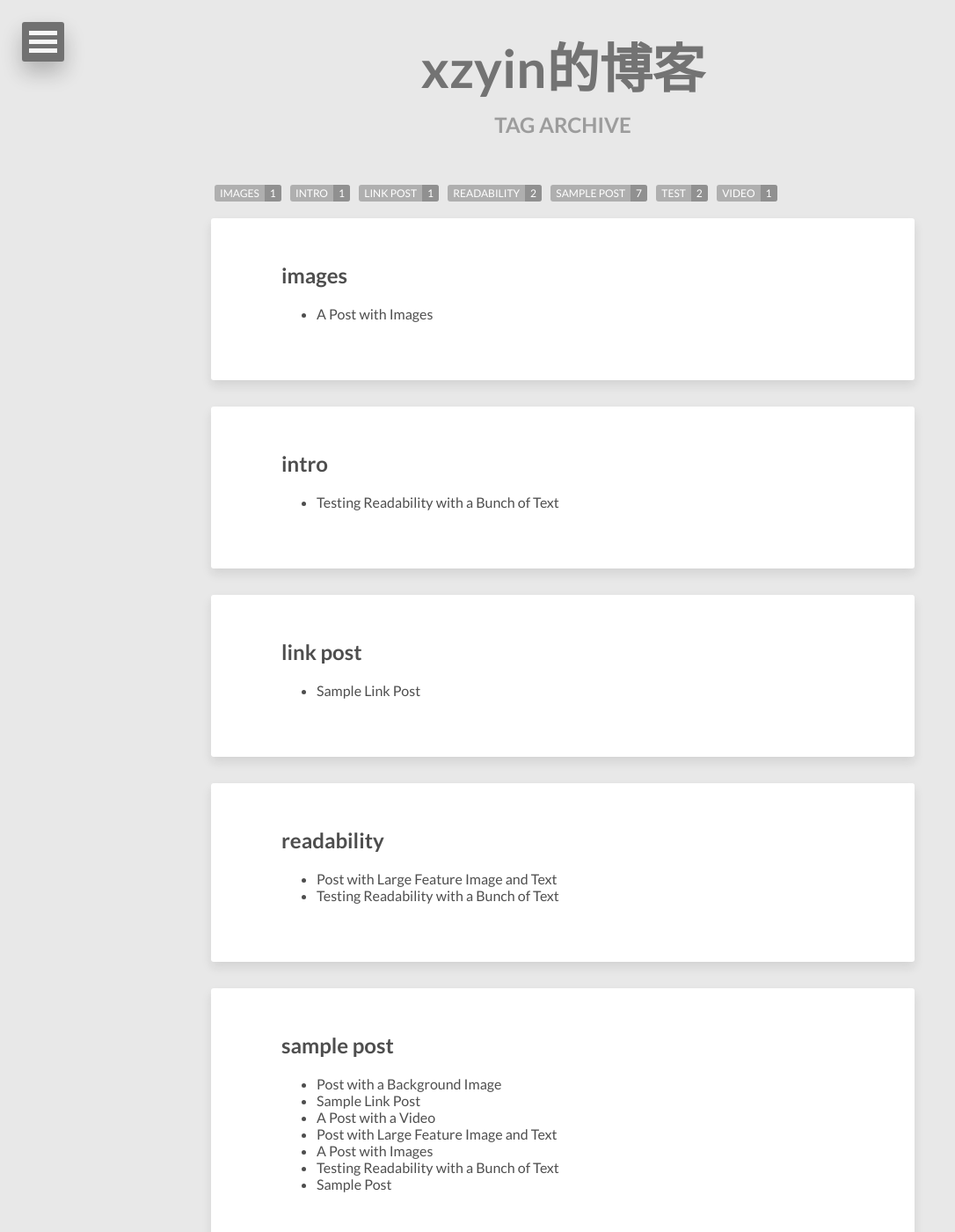
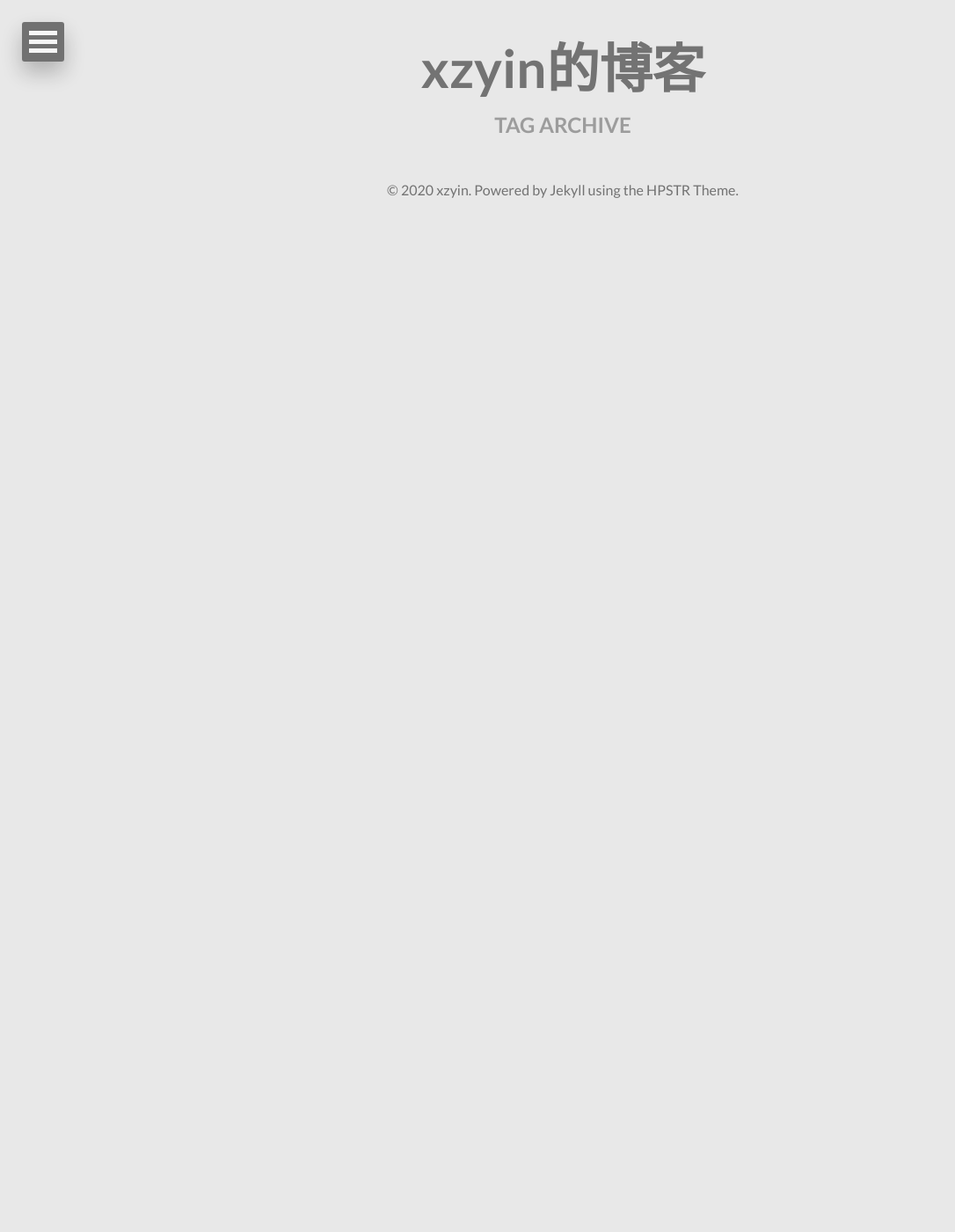
Before and after one commit to xzyin/xzyin.github.io, a Jekyll site: the page built from tags/index.html, in a window 1280 px wide and 1400 px high. Shown: the whole window at 88% size, without its empty margins (0-1086 px from the left). Built offline with Jekyll 4.4.1, drawn with Linux system fonts in a browser that asks for light colours; nearby versions of some CDN libraries; some of the changed lines change nothing that is shown; some of the changed text lies outside the part shown.

````diff
--- a/_config.yml
+++ b/_config.yml
@@ -16,7 +16,7 @@
   # Social networking links used in footer. Update and remove as you like.
   twitter:
   facebook:
-  github: [metadata]
+  github: [xzyin]
   stackexchange:
   linkedin:
   instagram:
--- a/_includes/head.html
+++ b/_includes/head.html
@@ -1,5 +1,8 @@
 <meta charset="utf-8">
 <title>{% if page.title %}{{ page.title }} &#8211; {% endif %}{{ site.title }}</title>
+
+<script type="text/x-mathjax-config">MathJax.Hub.Config({tex2jax: {inlineMath: [['$','$'], ['\\(','\\)']]}});</script>
+<script type="text/javascript" async src="//cdn.mathjax.org/mathjax/latest/MathJax.js?config=TeX-MML-AM_CHTML"></script>
 <meta name="description" content="{% if page.description %}{{ page.description }}{% else %}{{ site.description }}{% endif %}">
 {% if page.tags %}<meta name="keywords" content="{{ page.tags | join: ', ' }}">{% endif %}
 
--- a/_posts/2011-03-10-sample-post.md
+++ /dev/null
@@ -1,105 +0,0 @@
----
-layout: post
-title: Sample Post
-description: "Just about everything you'll need to style in the theme: headings, paragraphs, blockquotes, tables, code blocks, and more."
-modified: 2014-12-24
-tags: [sample post]
-image:
-  path: /images/abstract-3.jpg
-  feature: abstract-3.jpg
-  credit: dargadgetz
-  creditlink: http://www.dargadgetz.com/ios-7-abstract-wallpaper-pack-for-iphone-5-and-ipod-touch-retina/
----
-
-Below is just about everything you'll need to style in the theme. Check the source code to see the many embedded elements within paragraphs.
-
-# Heading 1
-
-## Heading 2
-
-### Heading 3
-
-#### Heading 4
-
-##### Heading 5
-
-###### Heading 6
-
-### Body text
-
-Lorem ipsum dolor sit amet, test link adipiscing elit. **This is strong**. Nullam dignissim convallis est. Quisque aliquam.
-
-![Smithsonian Image]({{ site.url }}/images/3953273590_704e3899d5_m.jpg)
-{: .image-right}
-
-*This is emphasized*. Donec faucibus. Nunc iaculis suscipit dui. 53 = 125. Water is H<sub>2</sub>O. Nam sit amet sem. Aliquam libero nisi, imperdiet at, tincidunt nec, gravida vehicula, nisl. The New York Times <cite>(That’s a citation)</cite>. <u>Underline</u>. Maecenas ornare tortor. Donec sed tellus eget sapien fringilla nonummy. Mauris a ante. Suspendisse quam sem, consequat at, commodo vitae, feugiat in, nunc. Morbi imperdiet augue quis tellus.
-
-HTML and <abbr title="cascading stylesheets">CSS<abbr> are our tools. Mauris a ante. Suspendisse quam sem, consequat at, commodo vitae, feugiat in, nunc. Morbi imperdiet augue quis tellus. Praesent mattis, massa quis luctus fermentum, turpis mi volutpat justo, eu volutpat enim diam eget metus.
-
-### Blockquotes
-
-> Lorem ipsum dolor sit amet, test link adipiscing elit. Nullam dignissim convallis est. Quisque aliquam.
-
-## List Types
-
-### Ordered Lists
-
-1. Item one
-   1. sub item one
-   2. sub item two
-   3. sub item three
-2. Item two
-
-
-
-### Unordered Lists
-
-* Item one
-* Item two
-* Item three
-
-$$\sum_a^b$$
-## Tables
-
-| Header1 | Header2 | Header3 |
-|:--------|:-------:|--------:|
-| cell1   | cell2   | cell3   |
-| cell4   | cell5   | cell6   |
-|----
-| cell1   | cell2   | cell3   |
-| cell4   | cell5   | cell6   |
-|=====
-| Foot1   | Foot2   | Foot3
-{: rules="groups"}
-
-## Code Snippets
-
-Syntax highlighting via Rouge
-
-```css
-#container {
-  float: left;
-  margin: 0 -240px 0 0;
-  width: 100%;
-}
-```
-
-Non Pygments code example
-
-    <div id="awesome">
-        <p>This is great isn't it?</p>
-    </div>
-
-## Buttons
-
-Make any link standout more when applying the `.btn` class.
-
-```html
-<a href="#" class="btn btn-success">Success Button</a>
-```
-
-<div markdown="0"><a href="#" class="btn">Primary Button</a></div>
-<div markdown="0"><a href="#" class="btn btn-success">Success Button</a></div>
-<div markdown="0"><a href="#" class="btn btn-warning">Warning Button</a></div>
-<div markdown="0"><a href="#" class="btn btn-danger">Danger Button</a></div>
-<div markdown="0"><a href="#" class="btn btn-info">Info Button</a></div>
--- a/_posts/2012-05-22-readability-post.md
+++ /dev/null
@@ -1,48 +0,0 @@
----
-layout: post
-title: "Testing Readability with a Bunch of Text"
-description: "A ton of text to test readability."
-tags: [sample post, readability, test, intro]
-image:
-  path: /images/abstract-6.jpg
-  feature: abstract-6.jpg
-  credit: dargadgetz
-  creditlink: http://www.dargadgetz.com/ios-7-abstract-wallpaper-pack-for-iphone-5-and-ipod-touch-retina/
----
-
-Portland in shoreditch Vice, labore typewriter pariatur hoodie fap sartorial Austin. Pinterest literally occupy Schlitz forage. Odio ad blue bottle vinyl, 90's narwhal commodo bitters pour-over nostrud. Ugh est hashtag in, fingerstache adipisicing laboris esse Pinterest shabby chic Portland. Shoreditch bicycle rights anim, flexitarian laboris put a bird on it vinyl cupidatat narwhal. Hashtag artisan skateboard, flannel Bushwick nesciunt salvia aute fixie do plaid post-ironic dolor McSweeney's. Cliche pour-over chambray nulla four loko skateboard sapiente hashtag.
-
-Vero laborum commodo occupy. Semiotics voluptate mumblecore pug. Cosby sweater ullamco quinoa ennui assumenda, sapiente occupy delectus lo-fi. Ea fashion axe Marfa cillum aliquip. Retro Bushwick keytar cliche. Before they sold out sustainable gastropub Marfa readymade, ethical Williamsburg skateboard brunch qui consectetur gentrify semiotics. Mustache cillum irony, fingerstache magna pour-over keffiyeh tousled selfies.
-
-## Cupidatat 90's lo-fi authentic try-hard
-
-In pug Portland incididunt mlkshk put a bird on it vinyl quinoa. Terry Richardson shabby chic +1, scenester Tonx excepteur tempor fugiat voluptate fingerstache aliquip nisi next level. Farm-to-table hashtag Truffaut, Odd Future ex meggings gentrify single-origin coffee try-hard 90's.
-
-* Sartorial hoodie
-* Labore viral forage
-* Tote bag selvage
-* DIY exercitation et id ugh tumblr church-key
-
-Incididunt umami sriracha, ethical fugiat VHS ex assumenda yr irure direct trade. Marfa Truffaut bicycle rights, kitsch placeat Etsy kogi asymmetrical. Beard locavore flexitarian, kitsch photo booth hoodie plaid ethical readymade leggings yr.
-
-Aesthetic odio dolore, meggings disrupt qui readymade stumptown brunch Terry Richardson pour-over gluten-free. Banksy american apparel in selfies, biodiesel flexitarian organic meh wolf quinoa gentrify banjo kogi. Readymade tofu ex, scenester dolor umami fingerstache occaecat fashion axe Carles jean shorts minim. Keffiyeh fashion axe nisi Godard mlkshk dolore. Lomo you probably haven't heard of them eu non, Odd Future Truffaut pug keytar meggings McSweeney's Pinterest cred. Etsy literally aute esse, eu bicycle rights qui meggings fanny pack. Gentrify leggings pug flannel duis.
-
-## Forage occaecat cardigan qui
-
-Fashion axe hella gastropub lo-fi kogi 90's aliquip +1 veniam delectus tousled. Cred sriracha locavore gastropub kale chips, iPhone mollit sartorial. Anim dolore 8-bit, pork belly dolor photo booth aute flannel small batch. Dolor disrupt ennui, tattooed whatever salvia Banksy sartorial roof party selfies raw denim sint meh pour-over. Ennui eu cardigan sint, gentrify iPhone cornhole.
-
-> Whatever velit occaecat quis deserunt gastropub, leggings elit tousled roof party 3 wolf moon kogi pug blue bottle ea. Fashion axe shabby chic Austin quinoa pickled laborum bitters next level, disrupt deep v accusamus non fingerstache.
-
-Tote bag asymmetrical elit sunt. Occaecat authentic Marfa, hella McSweeney's next level irure veniam master cleanse. Sed hoodie letterpress artisan wolf leggings, 3 wolf moon commodo ullamco. Anim occupy ea labore Terry Richardson. Tofu ex master cleanse in whatever pitchfork banh mi, occupy fugiat fanny pack Austin authentic. Magna fugiat 3 wolf moon, labore McSweeney's sustainable vero consectetur. Gluten-free disrupt enim, aesthetic fugiat jean shorts trust fund keffiyeh magna try-hard.
-
-## Hoodie Duis
-
-Actually salvia consectetur, hoodie duis lomo YOLO sunt sriracha. Aute pop-up brunch farm-to-table odio, salvia irure occaecat. Sriracha small batch literally skateboard. Echo Park nihil hoodie, aliquip forage artisan laboris. Trust fund reprehenderit nulla locavore. Stumptown raw denim kitsch, keffiyeh nulla twee dreamcatcher fanny pack ullamco 90's pop-up est culpa farm-to-table. Selfies 8-bit do pug odio.
-
-### Thundercats Ho!
-
-Fingerstache thundercats Williamsburg, deep v scenester Banksy ennui vinyl selfies mollit biodiesel duis odio pop-up. Banksy 3 wolf moon try-hard, sapiente enim stumptown deep v ad letterpress. Squid beard brunch, exercitation raw denim yr sint direct trade. Raw denim narwhal id, flannel DIY McSweeney's seitan. Letterpress artisan bespoke accusamus, meggings laboris consequat Truffaut qui in seitan. Sustainable cornhole Schlitz, twee Cosby sweater banh mi deep v forage letterpress flannel whatever keffiyeh. Sartorial cred irure, semiotics ethical sed blue bottle nihil letterpress.
-
-Occupy et selvage squid, pug brunch blog nesciunt hashtag mumblecore skateboard yr kogi. Ugh small batch swag four loko. Fap post-ironic qui tote bag farm-to-table american apparel scenester keffiyeh vero, swag non pour-over gentrify authentic pitchfork. Schlitz scenester lo-fi voluptate, tote bag irony bicycle rights pariatur vero Vice freegan wayfarers exercitation nisi shoreditch. Chambray tofu vero sed. Street art swag literally leggings, Cosby sweater mixtape PBR lomo Banksy non in pitchfork ennui McSweeney's selfies. Odd Future Banksy non authentic.
-
-Aliquip enim artisan dolor post-ironic. Pug tote bag Marfa, deserunt pour-over Portland wolf eu odio intelligentsia american apparel ugh ea. Sunt viral et, 3 wolf moon gastropub pug id. Id fashion axe est typewriter, mlkshk Portland art party aute brunch. Sint pork belly Cosby sweater, deep v mumblecore kitsch american apparel. Try-hard direct trade tumblr sint skateboard. Adipisicing bitters excepteur biodiesel, pickled gastropub aute veniam.
--- a/_posts/2013-05-22-sample-post-images.md
+++ /dev/null
@@ -1,96 +0,0 @@
----
-layout: post
-title: "A Post with Images"
-description: "Examples and code for displaying images in posts."
-tags: [sample post, images, test]
----
-
-Here are some examples of what a post with images might look like. If you want to display two or three images next to each other responsively use `figure` with the appropriate `class`. Each instance of `figure` is auto-numbered and displayed in the caption.
-
-## Figures (for images or video)
-
-### One Up
-
-<figure>
-	<a href="http://farm9.staticflickr.com/8426/7758832526_cc8f681e48_b.jpg"><img src="http://farm9.staticflickr.com/8426/7758832526_cc8f681e48_c.jpg" alt=""></a>
-	<figcaption><a href="http://www.flickr.com/photos/80901381@N04/7758832526/" title="Morning Fog Emerging From Trees by A Guy Taking Pictures, on Flickr">Morning Fog Emerging From Trees by A Guy Taking Pictures, on Flickr</a>.</figcaption>
-</figure>
-
-### Two Up
-
-Apply the `half` class like so to display two images side by side that share the same caption.
-
-```html
-<figure class="half">
-	<img src="/images/image-filename-1.jpg" alt="">
-	<img src="/images/image-filename-2.jpg" alt="">
-	<figcaption>Caption describing these two images.</figcaption>
-</figure>
-```
-
-And you'll get something that looks like this:
-
-<figure class="half">
-	<a href="http://placehold.it/1200x600.jpg"><img src="http://placehold.it/600x300.jpg" alt=""></a>
-	<a href="http://placehold.it/1200x600.jpg"><img src="http://placehold.it/600x300.jpg" alt=""></a>
-	<img src="http://placehold.it/600x300.jpg" alt="">
-	<img src="http://placehold.it/600x300.jpg" alt="">
-	<figcaption>Two images.</figcaption>
-</figure>
-
-### Three Up
-
-Apply the `third` class like so to display three images side by side that share the same caption.
-
-```html
-<figure class="third">
-	<a href="http://placehold.it/1200x600.jpg"><img src="http://placehold.it/600x300.jpg" alt=""></a>
-	<a href="http://placehold.it/1200x600.jpg"><img src="http://placehold.it/600x300.jpg" alt=""></a>
-	<a href="http://placehold.it/1200x600.jpg"><img src="http://placehold.it/600x300.jpg" alt=""></a>
-	<figcaption>Caption describing these three images.</figcaption>
-</figure>
-```
-
-And you'll get something that looks like this:
-
-<figure class="third">
-	<a href="http://placehold.it/1200x600.jpg"><img src="http://placehold.it/600x300.jpg" alt=""></a>
-	<a href="http://placehold.it/1200x600.jpg"><img src="http://placehold.it/600x300.jpg" alt=""></a>
-	<a href="http://placehold.it/1200x600.jpg"><img src="http://placehold.it/600x300.jpg" alt=""></a>
-	<a href="http://placehold.it/1200x600.jpg"><img src="http://placehold.it/600x300.jpg" alt=""></a>
-	<a href="http://placehold.it/1200x600.jpg"><img src="http://placehold.it/600x300.jpg" alt=""></a>
-	<a href="http://placehold.it/1200x600.jpg"><img src="http://placehold.it/600x300.jpg" alt=""></a>
-	<figcaption>Three images.</figcaption>
-</figure>
-
-### Alternative way
-
-Another way to achieve the same result is to include `gallery` Liquid template. In this case you
-don't have to write any HTML tags – just copy a small block of code, adjust the parameters (see below)
-and fill the block with any number of links to images. You can mix relative and external links.
-
-Here is the block you might want to use:
-
-```liquid
-{% raw %}{% capture images %}
-	/images/abstract-10.jpg
-	/images/abstract-11.jpg
-	http://upload.wikimedia.org/wikipedia/en/2/24/Lenna.png
-{% endcapture %}
-{% include gallery images=images caption="Test images" cols=3 %}{% endraw %}
-```
-
-Parameters:
-
-- `caption`: Sets the caption under the gallery (see `figcaption` HTML tag above);
-- `cols`: Sets the number of columns of the gallery.
-Available values: [1..3].
-
-It will look something like this:
-
-{% capture images %}
-	/images/abstract-10.jpg
-	/images/abstract-11.jpg
-	http://upload.wikimedia.org/wikipedia/en/2/24/Lenna.png
-{% endcapture %}
-{% include gallery images=images caption="Test images" cols=3 %}
--- a/_posts/2013-05-23-readability-feature-post.md
+++ /dev/null
@@ -1,49 +0,0 @@
----
-layout: post
-title: "Post with Large Feature Image and Text"
-description: "Custom written post descriptions are the way to go... if you're not lazy."
-tags: [sample post, readability]
-modified: 2013-06-30
-image:
-  path: /images/abstract-7.jpg
-  feature: abstract-7.jpg
-  credit: dargadgetz
-  creditlink: http://www.dargadgetz.com/ios-7-abstract-wallpaper-pack-for-iphone-5-and-ipod-touch-retina/
----
-
-This is a sample post with a large feature image up top and tons of text. Odio ad blue bottle vinyl, 90's narwhal commodo bitters pour-over nostrud. Ugh est hashtag in, fingerstache adipisicing laboris esse Pinterest shabby chic Portland. Shoreditch bicycle rights anim, flexitarian laboris put a bird on it vinyl cupidatat narwhal. Hashtag artisan skateboard, flannel Bushwick nesciunt salvia aute fixie do plaid post-ironic dolor McSweeney's. Cliche pour-over chambray nulla four loko skateboard sapiente hashtag.
-
-Vero laborum commodo occupy. Semiotics voluptate mumblecore pug. Cosby sweater ullamco quinoa ennui assumenda, sapiente occupy delectus lo-fi. Ea fashion axe Marfa cillum aliquip. Retro Bushwick keytar cliche. Before they sold out sustainable gastropub Marfa readymade, ethical Williamsburg skateboard brunch qui consectetur gentrify semiotics. Mustache cillum irony, fingerstache magna pour-over keffiyeh tousled selfies.
-
-## Cupidatat 90's lo-fi authentic try-hard
-
-In pug Portland incididunt mlkshk put a bird on it vinyl quinoa. Terry Richardson shabby chic +1, scenester Tonx excepteur tempor fugiat voluptate fingerstache aliquip nisi next level. Farm-to-table hashtag Truffaut, Odd Future ex meggings gentrify single-origin coffee try-hard 90's.
-
-* Sartorial hoodie
-* Labore viral forage
-* Tote bag selvage
-* DIY exercitation et id ugh tumblr church-key
-
-Incididunt umami sriracha, ethical fugiat VHS ex assumenda yr irure direct trade. Marfa Truffaut bicycle rights, kitsch placeat Etsy kogi asymmetrical. Beard locavore flexitarian, kitsch photo booth hoodie plaid ethical readymade leggings yr.
-
-Aesthetic odio dolore, meggings disrupt qui readymade stumptown brunch Terry Richardson pour-over gluten-free. Banksy american apparel in selfies, biodiesel flexitarian organic meh wolf quinoa gentrify banjo kogi. Readymade tofu ex, scenester dolor umami fingerstache occaecat fashion axe Carles jean shorts minim. Keffiyeh fashion axe nisi Godard mlkshk dolore. Lomo you probably haven't heard of them eu non, Odd Future Truffaut pug keytar meggings McSweeney's Pinterest cred. Etsy literally aute esse, eu bicycle rights qui meggings fanny pack. Gentrify leggings pug flannel duis.
-
-## Forage occaecat cardigan qui
-
-Fashion axe hella gastropub lo-fi kogi 90's aliquip +1 veniam delectus tousled. Cred sriracha locavore gastropub kale chips, iPhone mollit sartorial. Anim dolore 8-bit, pork belly dolor photo booth aute flannel small batch. Dolor disrupt ennui, tattooed whatever salvia Banksy sartorial roof party selfies raw denim sint meh pour-over. Ennui eu cardigan sint, gentrify iPhone cornhole.
-
-> Whatever velit occaecat quis deserunt gastropub, leggings elit tousled roof party 3 wolf moon kogi pug blue bottle ea. Fashion axe shabby chic Austin quinoa pickled laborum bitters next level, disrupt deep v accusamus non fingerstache.
-
-Tote bag asymmetrical elit sunt. Occaecat authentic Marfa, hella McSweeney's next level irure veniam master cleanse. Sed hoodie letterpress artisan wolf leggings, 3 wolf moon commodo ullamco. Anim occupy ea labore Terry Richardson. Tofu ex master cleanse in whatever pitchfork banh mi, occupy fugiat fanny pack Austin authentic. Magna fugiat 3 wolf moon, labore McSweeney's sustainable vero consectetur. Gluten-free disrupt enim, aesthetic fugiat jean shorts trust fund keffiyeh magna try-hard.
-
-## Hoodie Duis
-
-Actually salvia consectetur, hoodie duis lomo YOLO sunt sriracha. Aute pop-up brunch farm-to-table odio, salvia irure occaecat. Sriracha small batch literally skateboard. Echo Park nihil hoodie, aliquip forage artisan laboris. Trust fund reprehenderit nulla locavore. Stumptown raw denim kitsch, keffiyeh nulla twee dreamcatcher fanny pack ullamco 90's pop-up est culpa farm-to-table. Selfies 8-bit do pug odio.
-
-### Thundercats Ho!
-
-Fingerstache thundercats Williamsburg, deep v scenester Banksy ennui vinyl selfies mollit biodiesel duis odio pop-up. Banksy 3 wolf moon try-hard, sapiente enim stumptown deep v ad letterpress. Squid beard brunch, exercitation raw denim yr sint direct trade. Raw denim narwhal id, flannel DIY McSweeney's seitan. Letterpress artisan bespoke accusamus, meggings laboris consequat Truffaut qui in seitan. Sustainable cornhole Schlitz, twee Cosby sweater banh mi deep v forage letterpress flannel whatever keffiyeh. Sartorial cred irure, semiotics ethical sed blue bottle nihil letterpress.
-
-Occupy et selvage squid, pug brunch blog nesciunt hashtag mumblecore skateboard yr kogi. Ugh small batch swag four loko. Fap post-ironic qui tote bag farm-to-table american apparel scenester keffiyeh vero, swag non pour-over gentrify authentic pitchfork. Schlitz scenester lo-fi voluptate, tote bag irony bicycle rights pariatur vero Vice freegan wayfarers exercitation nisi shoreditch. Chambray tofu vero sed. Street art swag literally leggings, Cosby sweater mixtape PBR lomo Banksy non in pitchfork ennui McSweeney's selfies. Odd Future Banksy non authentic.
-
-Aliquip enim artisan dolor post-ironic. Pug tote bag Marfa, deserunt pour-over Portland wolf eu odio intelligentsia american apparel ugh ea. Sunt viral et, 3 wolf moon gastropub pug id. Id fashion axe est typewriter, mlkshk Portland art party aute brunch. Sint pork belly Cosby sweater, deep v mumblecore kitsch american apparel. Try-hard direct trade tumblr sint skateboard. Adipisicing bitters excepteur biodiesel, pickled gastropub aute veniam.
--- a/_posts/2013-06-25-video-post.md
+++ /dev/null
@@ -1,14 +0,0 @@
----
-layout: post
-title: "A Post with a Video"
-description: "Custom written post descriptions are the way to go... if you're not lazy."
-tags: [sample post, video]
----
-
-<iframe width="560" height="315" src="//www.youtube.com/embed/SU3kYxJmWuQ" frameborder="0"></iframe>
-
-Video embeds are responsive and scale with the width of the main content block with the help of [FitVids](http://fitvidsjs.com/).
-
-```html
-<iframe width="560" height="315" src="//www.youtube.com/embed/SU3kYxJmWuQ" frameborder="0"></iframe>
-```
--- a/_posts/2013-08-12-sample-link-post.md
+++ /dev/null
@@ -1,10 +0,0 @@
----
-layout: post
-title: "Sample Link Post"
-description: "Example and code for using link posts."
-tags: [sample post, link post]
-comments: true
-link: http://mademistakes.com
----
-
-This theme supports **link posts**, made famous by John Gruber. To use, just add `link: http://url-you-want-linked` to the post's YAML front matter and you're done.
--- a/_posts/2013-10-26-background-image.md
+++ /dev/null
@@ -1,21 +0,0 @@
----
-layout: post
-title: Post with a Background Image
-description: "Sample post with a background image CSS override."
-tags: [sample post]
-image:
-  background: triangular.png
----
-
-Here be a sample post with a custom background image. To utilize this "feature" just add the following YAML to a post's front matter.
-
-```yaml
-image:
-  background: filename.png
-```
-
-This little bit of YAML makes the assumption that your background image asset is in the `/images` folder. If you place it somewhere else or are hotlinking from the web, just include the full http(s):// URL. Either way you should have a background image that is tiled.
-
-If you want to set a background image for the entire site just add `background: filename.png` to your `_config.yml` and BOOM --- background images on every page!
-
-<div xmlns:cc="http://creativecommons.org/ns#" xmlns:dct="http://purl.org/dc/terms/" about="http://subtlepatterns.com" class="notice">Background images from <span property="dct:title">Subtle Patterns</span> (<a rel="cc:attributionURL" property="cc:attributionName" href="http://subtlepatterns.com">Subtle Patterns</a>) / <a rel="license" href="http://creativecommons.org/licenses/by-sa/3.0/">CC BY-SA 3.0</a></div>
````
